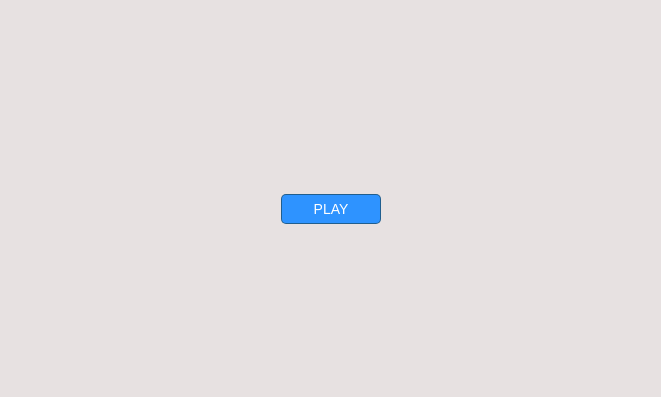
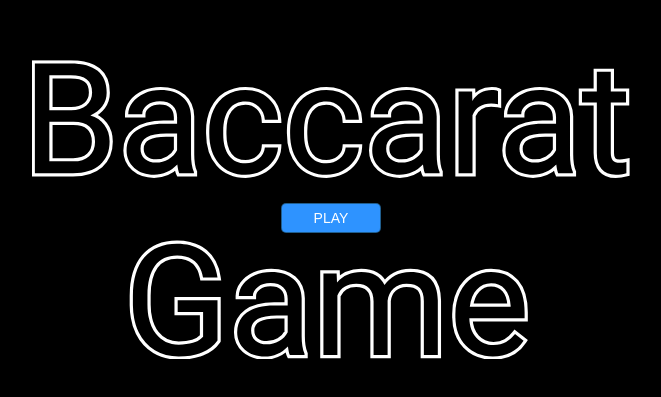
Before and after one commit to DmitriyFriz/baccarat-game, a React (Create React App) app: page / in a window 1280 px wide. Shown: the part 191-588 px from the top of the page, without its empty margins (309-970 px from the left). Built offline with nearby package versions, Linux system fonts and the light colour scheme; what chartjs-plugin-zoom, mobx-utils would draw is missing.

Commit message:
feat: add animation for start screen

```diff
--- /dev/null
+++ b/src/components/StartText/StartText.module.scss
@@ -0,0 +1,17 @@
+.text {
+  max-width: 600px;
+  width: 100%;
+  animation: draw 2.5s ease-in-out;
+}
+
+@keyframes draw {
+  0% {
+    stroke-dasharray: 411;
+    stroke-dashoffset: 411;
+  }
+
+  100% {
+    stroke-dashoffset: 0;
+    stroke-dashoffset: 0;
+  }
+}
--- /dev/null
+++ b/src/components/StartText/StartText.tsx
@@ -0,0 +1,8 @@
+import React from 'react';
+import { ReactComponent as Text } from '../../assets/img/start-text.svg';
+
+import style from './StartText.module.scss';
+
+export const StartText = () => {
+  return <Text className={style.text} />;
+};
--- /dev/null
+++ b/src/components/StartText/index.ts
@@ -0,0 +1 @@
+export { StartText } from './StartText';
--- a/src/components/pages/StartScreen/StartScreen.module.scss
+++ b/src/components/pages/StartScreen/StartScreen.module.scss
@@ -11,5 +11,37 @@
   width: 100%;
   height: 100%;
 
-  background-color: rgb(231, 225, 225);
+  background-color: #000;
+  padding: 15px;
 }
+
+.playButton {
+  position: absolute;
+  top: 0;
+  left: 50%;
+  transform: translate(-50%, -100%);
+  opacity: 0;
+  animation: move-button 1s ease-in 0.5s forwards;
+}
+
+@keyframes move-button {
+  0% {
+    top: 0;
+    left: 50%;
+    transform: translate(-50%, -100%) scale(0.9);
+    opacity: 1;
+  }
+
+  80% {
+    top: 50%;
+    left: 50%;
+    transform: translate(-50%, 100%) scale(0.9);
+  }
+
+  100% {
+    top: 50%;
+    left: 50%;
+    transform: translate(-50%, -20%);
+    opacity: 1;
+  }
+}
--- a/src/components/pages/StartScreen/StartScreen.tsx
+++ b/src/components/pages/StartScreen/StartScreen.tsx
@@ -1,5 +1,6 @@
 import React from 'react';
 import { useHistory } from 'react-router-dom';
+import { StartText } from '../../StartText';
 
 import style from './StartScreen.module.scss';
 
@@ -8,9 +9,14 @@ export const StartScreen = () => {
 
   return (
     <div className={style.screen}>
-      <button type="button" className="button" onClick={() => history.push('/game')}>
+      <button
+        type="button"
+        className={`button ${style.playButton}`}
+        onClick={() => history.push('/game')}
+      >
         Play
       </button>
+      <StartText />
     </div>
   );
 };
```
Also changed, not shown: src/assets/img/start-text.svg (added).
